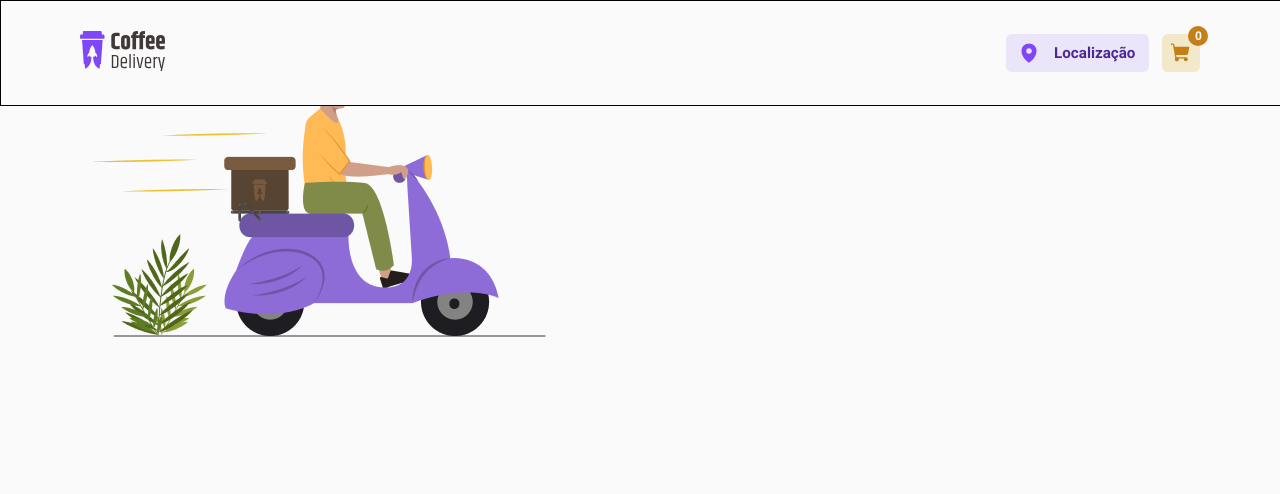
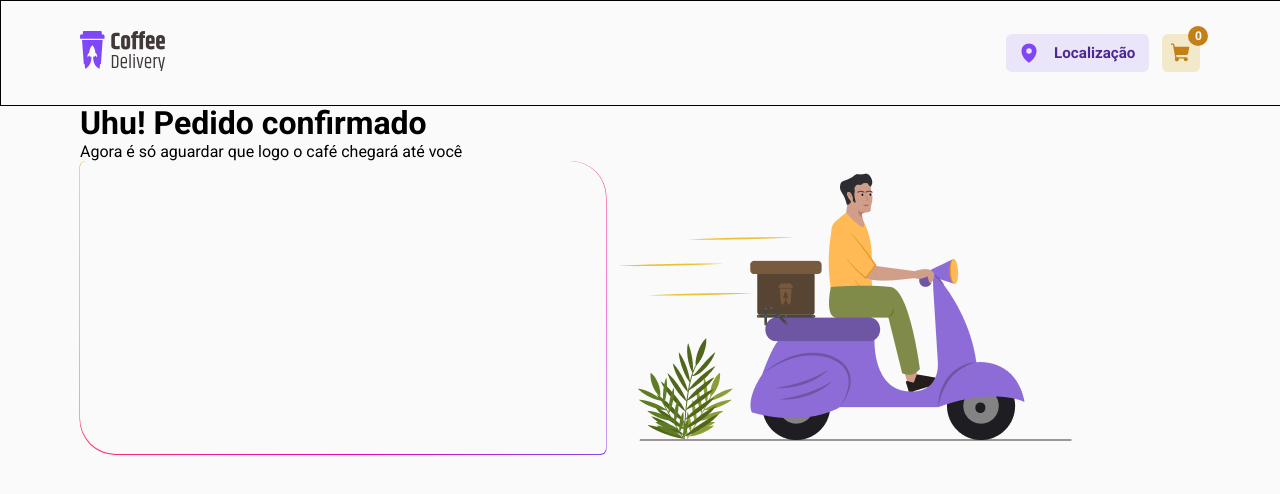
Before and after one commit to eoliveiradev/Coffee-Delivery, a React (Vite) app: page /orderConfirmed in a window 1280 px wide. Shown: the top 494 px of the page. Built offline with nearby package versions, Linux system fonts and the light colour scheme.

Commit message:
Styled .deliveryInfo__container

```diff
--- a/src/pages/SuccessPage/SuccessPage.tsx
+++ b/src/pages/SuccessPage/SuccessPage.tsx
@@ -1,4 +1,4 @@
-import { SuccessPageContainer } from "./styles";
+import { DeliveryInfo, SuccessPageContainer } from "./styles";
 import SuccessPageImage from "../../assets/images/SuccessPageImage.png";
 
 export function SuccessPage(){
@@ -6,12 +6,13 @@ export function SuccessPage(){
     <SuccessPageContainer>
       <h1>Uhu! Pedido confirmado</h1>
       <p>Agora é só aguardar que logo o café chegará até você</p>
-      <div className="deliveryInfo">
+      <DeliveryInfo>
         <div className="deliveryInfo__container">
+            <div className="linear-gradient-border"/>
 
         </div>
         <img src={SuccessPageImage} />
-      </div>
+      </DeliveryInfo>
     </SuccessPageContainer>
   )
 }
--- a/src/pages/SuccessPage/styles.ts
+++ b/src/pages/SuccessPage/styles.ts
@@ -1,6 +1,49 @@
 import styled from "styled-components";
 
 export const SuccessPageContainer = styled.main`
+  width: 100%;
 
+  margin-top: ${props => props.theme["heights"]["header-height"]};
 
 `
+
+export const DeliveryInfo = styled.div`
+  display: flex;
+
+  .deliveryInfo__container{
+    position: relative;
+
+    width: 100%;
+    max-width: 446px;
+
+    min-height: 190px;
+
+    padding: 40px;
+    background-color: ${props => props.theme["base-colors"]["background"]};
+
+    border-radius: 6px 36px 6px;
+
+    .linear-gradient-border{
+      position: absolute;
+
+      height: calc(100% + 1px);
+      width: calc(100% + 1px);
+
+      border-radius: 6px 36px 6px;
+
+      left: 50%;
+      top: 50%;
+
+      transform: translate(-50%, -50%);
+
+      background: linear-gradient(to right bottom, #dbac2c, #ff7936, #ff326b, #f100b2, #8047f8);
+
+      z-index: -1;
+    }
+
+    @media(max-width: 480px) {
+      padding: 40px 2vw;
+    }
+  }
+
+`
```
